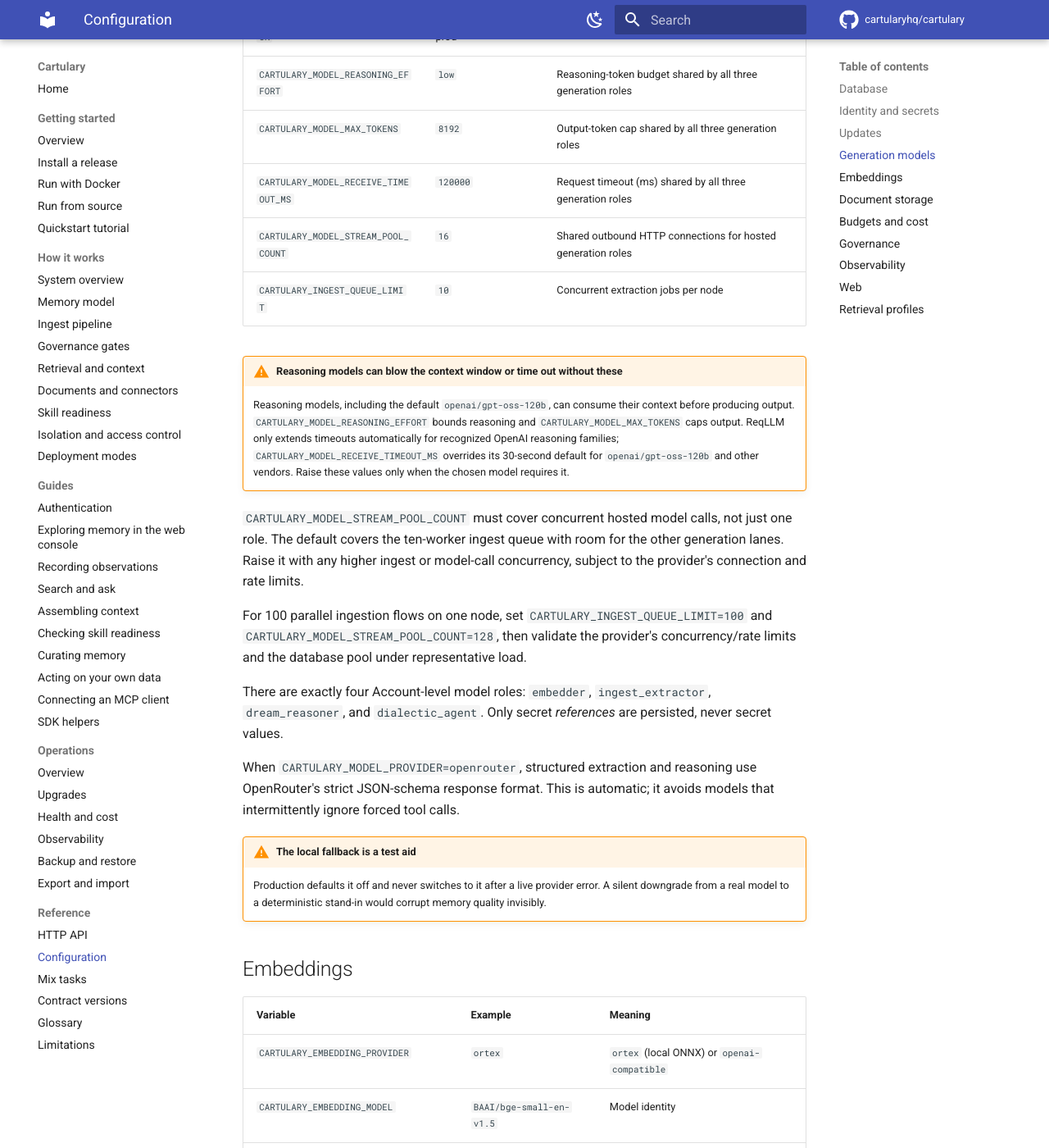
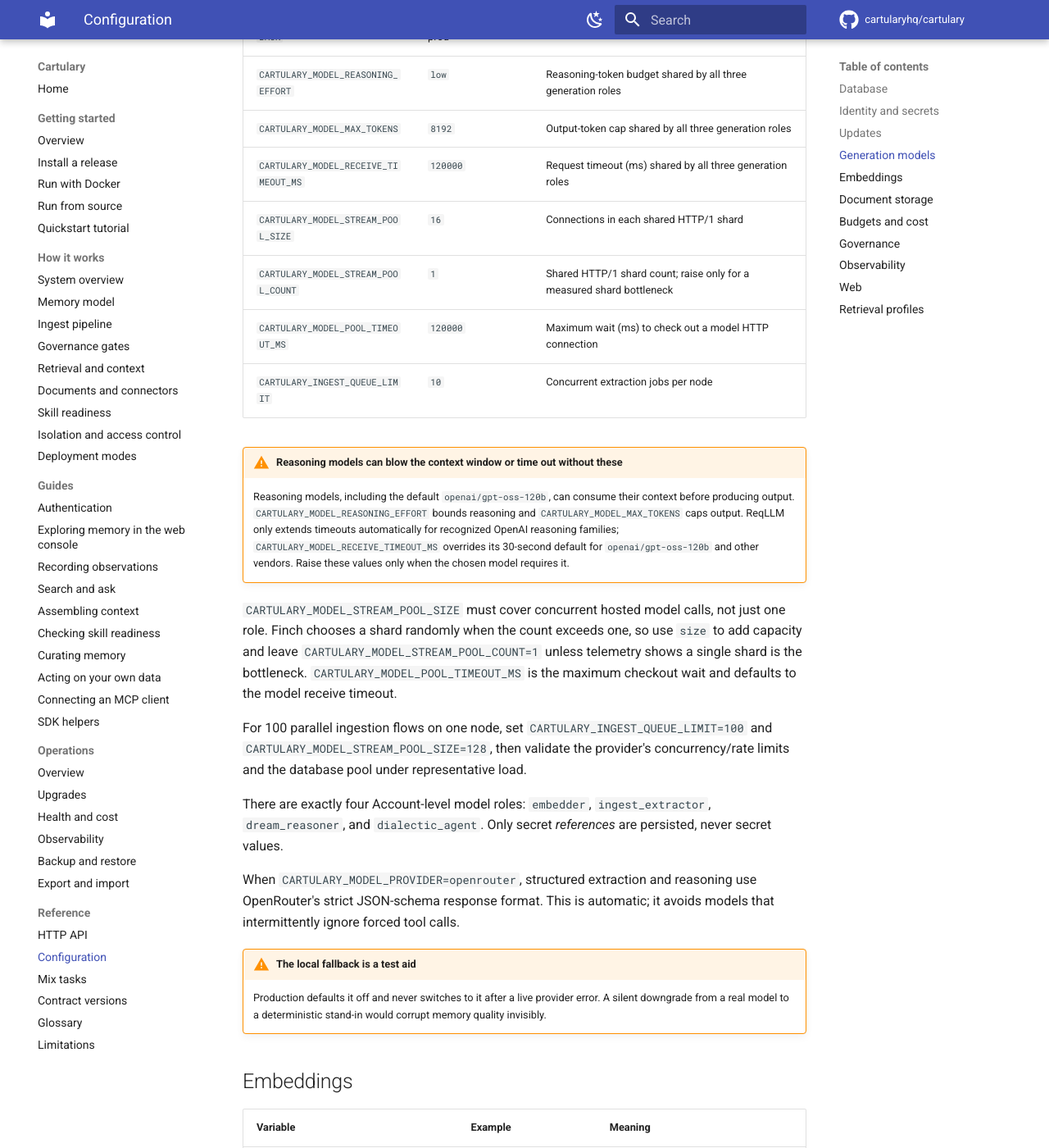
Before and after one commit to cartularyhq/cartulary, an MkDocs documentation site: the page built from docs/reference/configuration.md, in a window 1280 px wide and 1400 px high, scrolled down 2942 px. Shown: the whole window at 82% size. Built offline with MkDocs 1.6.1 and Material for MkDocs 9.7.7, drawn with Linux system fonts in a browser that asks for light colours; comment, search, counter and statistics services are not loaded.

Commit message:
Avoid Finch shard collisions during ingest

```diff
--- a/docs/reference/configuration.md
+++ b/docs/reference/configuration.md
@@ -85,7 +85,9 @@ surfaces report the available version and retain their normal deployment flow.
 | `CARTULARY_MODEL_REASONING_EFFORT` | `low` | Reasoning-token budget shared by all three generation roles |
 | `CARTULARY_MODEL_MAX_TOKENS` | `8192` | Output-token cap shared by all three generation roles |
 | `CARTULARY_MODEL_RECEIVE_TIMEOUT_MS` | `120000` | Request timeout (ms) shared by all three generation roles |
-| `CARTULARY_MODEL_STREAM_POOL_COUNT` | `16` | Shared outbound HTTP connections for hosted generation roles |
+| `CARTULARY_MODEL_STREAM_POOL_SIZE` | `16` | Connections in each shared HTTP/1 shard |
+| `CARTULARY_MODEL_STREAM_POOL_COUNT` | `1` | Shared HTTP/1 shard count; raise only for a measured shard bottleneck |
+| `CARTULARY_MODEL_POOL_TIMEOUT_MS` | `120000` | Maximum wait (ms) to check out a model HTTP connection |
 | `CARTULARY_INGEST_QUEUE_LIMIT` | `10` | Concurrent extraction jobs per node |
 
 !!! warning "Reasoning models can blow the context window or time out without these"
@@ -97,14 +99,16 @@ surfaces report the available version and retain their normal deployment flow.
     `openai/gpt-oss-120b` and other vendors. Raise these values only when the
     chosen model requires it.
 
-`CARTULARY_MODEL_STREAM_POOL_COUNT` must cover concurrent hosted model calls,
-not just one role. The default covers the ten-worker ingest queue with room for
-the other generation lanes. Raise it with any higher ingest or model-call
-concurrency, subject to the provider's connection and rate limits.
+`CARTULARY_MODEL_STREAM_POOL_SIZE` must cover concurrent hosted model calls,
+not just one role. Finch chooses a shard randomly when the count exceeds one,
+so use `size` to add capacity and leave
+`CARTULARY_MODEL_STREAM_POOL_COUNT=1` unless telemetry shows a single shard is
+the bottleneck. `CARTULARY_MODEL_POOL_TIMEOUT_MS` is the maximum checkout wait
+and defaults to the model receive timeout.
 
 For 100 parallel ingestion flows on one node, set
 `CARTULARY_INGEST_QUEUE_LIMIT=100` and
-`CARTULARY_MODEL_STREAM_POOL_COUNT=128`, then validate the provider's
+`CARTULARY_MODEL_STREAM_POOL_SIZE=128`, then validate the provider's
 concurrency/rate limits and the database pool under representative load.
 
 There are exactly four Account-level model roles: `embedder`,
```
Also changed, not shown: docs/concepts/ingest-pipeline.md (+6 -4 lines), 4 other files.
